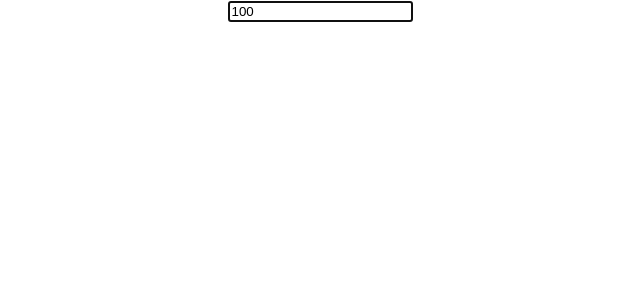
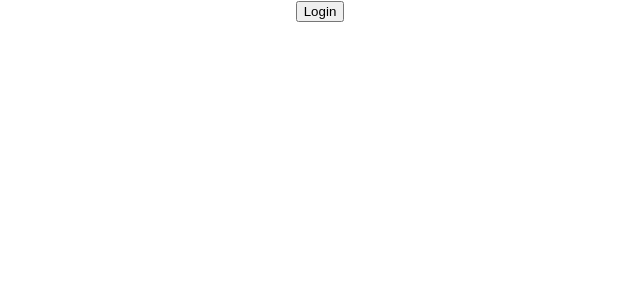
Before and after one commit to Trhgam/Self-taught-React-developer, a React (Create React App) app in the folder REACT_DTD/02-ReactMainConcept/my-app/: page / in a window 1280 px wide. Shown: the top 300 px of the page, without its empty margins (320-960 px from the left). Built offline with nearby package versions, Linux system fonts and the light colour scheme.

Commit message:
Feature Render condition

```diff
--- a/REACT_DTD/02-ReactMainConcept/my-app/src/App.js
+++ b/REACT_DTD/02-ReactMainConcept/my-app/src/App.js
@@ -1,9 +1,8 @@
-
 import { useState } from "react";
 import "./App.css";
 import Clock from "./components/Clock";
 import BareInput from "./components/BareInput";
-
+import LoginControl from "./components/LoginControl";
 
 function App() {
   const [name, setName] = useState("Casio");
@@ -14,7 +13,8 @@ function App() {
       <Clock name={name} />
       <button onClick={() => setVisible(false)}>Hide Clock component</button>
       {visible && <Clock name={name} />} */}
-      <BareInput type="text" value="100" autoFocus className="input-control"/>
+      {/* <BareInput type="text" value="100" autoFocus className="input-control"/> */}
+      <LoginControl hidden={false} />
     </div>
   );
 }
```
